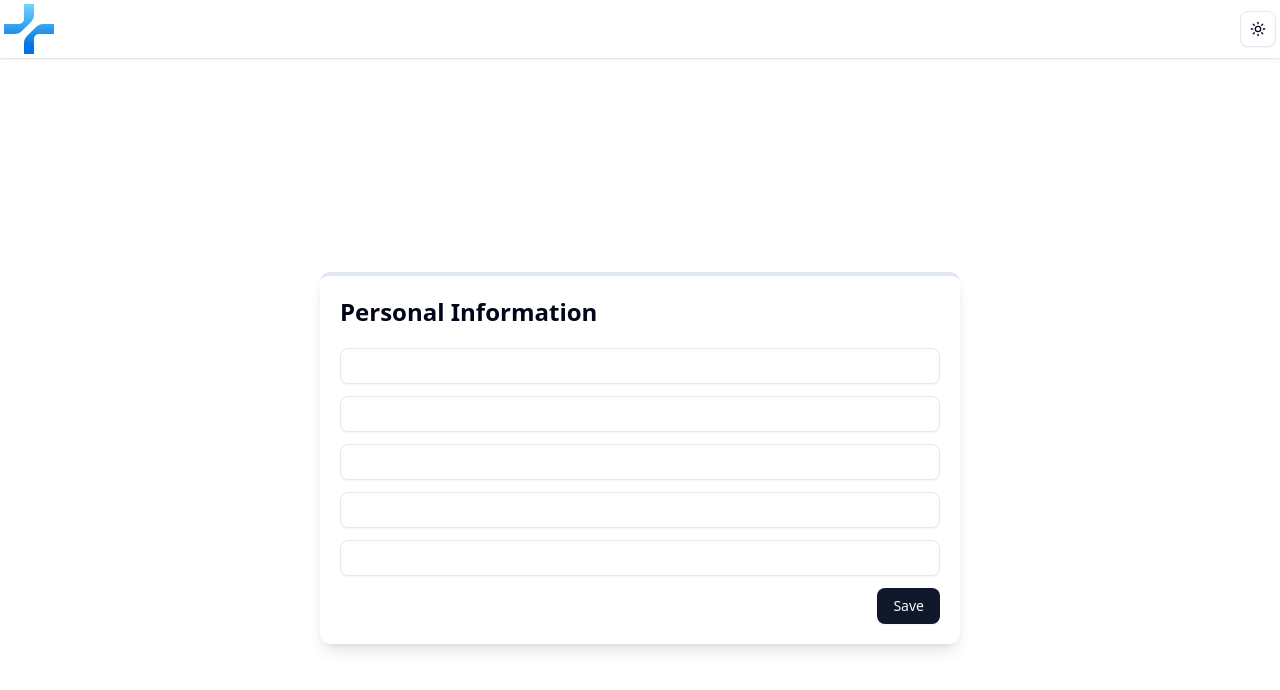
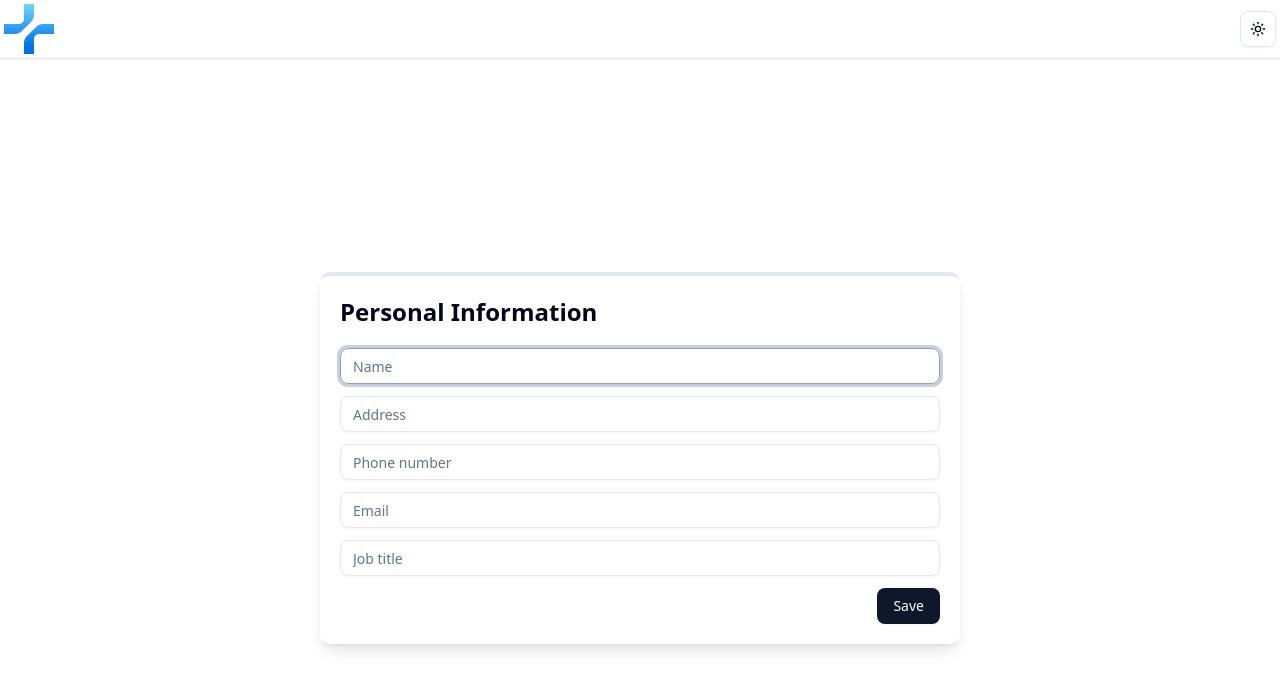
Before and after one commit to never-potm/ai_resume_generator, a Next.js app: page /resume/create in a window 1280 px wide. Shown: the top 690 px of the page. Built offline with nearby package versions, Linux system fonts and the light colour scheme.

Commit message:
added personal information fields in step 1 and added handleSubmit to show information

```diff
--- a/components/resume/step-one.js
+++ b/components/resume/step-one.js
@@ -1,19 +1,70 @@
 import React from 'react';
 import {Button} from '@/components/ui/button';
 import {Input} from '@/components/ui/input';
+import {useResume} from "@/context/resume";
 
-function StepOne(props) {
+function StepOne() {
+
+    const {resume, setResume} = useResume();
+
+    const handleSubmit = (e) => {
+        e.preventDefault(); // prevents default page reload on submit behavior of javascript
+        console.log(resume);
+
+        // save to database
+
+        // goto next step
+    }
+
     return (
         <div className="w-full lg:w-1/2 p-5 shadow-lg border-t-4 rounded-lg">
             <h2 className="text-2xl font-bold mb-5">Personal Information</h2>
-            <Input label="Name" className="mb-3"/>
-            <Input label="Name" className="mb-3"/>
-            <Input label="Name" className="mb-3"/>
-            <Input label="Name" className="mb-3"/>
-            <Input label="Name" className="mb-3"/>
-            <div className="flex justify-end">
-                <Button>Save</Button>
-            </div>
+            <form onSubmit={handleSubmit}>
+                <Input
+                    type="text"
+                    className="mb-3"
+                    onChange={e => setResume({...resume, name: e.target.value})}
+                    value={resume.name}
+                    placeholder="Name"
+                    autoFocus
+                    required
+                />
+                <Input
+                    type="text"
+                    className="mb-3"
+                    onChange={e => setResume({...resume, address: e.target.value})}
+                    value={resume.address}
+                    placeholder="Address"
+                    required
+                />
+                <Input
+                    type="number"
+                    className="mb-3"
+                    onChange={e => setResume({...resume, phone: e.target.value})}
+                    value={resume.phone}
+                    placeholder="Phone number"
+                    required
+                />
+                <Input
+                    type="email"
+                    className="mb-3"
+                    onChange={e => setResume({...resume, email: e.target.value})}
+                    value={resume.email}
+                    placeholder="Email"
+                    required
+                />
+                <Input
+                    type="text"
+                    className="mb-3"
+                    onChange={e => setResume({...resume, job: e.target.value})}
+                    value={resume.job}
+                    placeholder="Job title"
+                    required
+                />
+                <div className="flex justify-end">
+                    <Button>Save</Button>
+                </div>
+            </form>
         </div>
     );
 }
```
